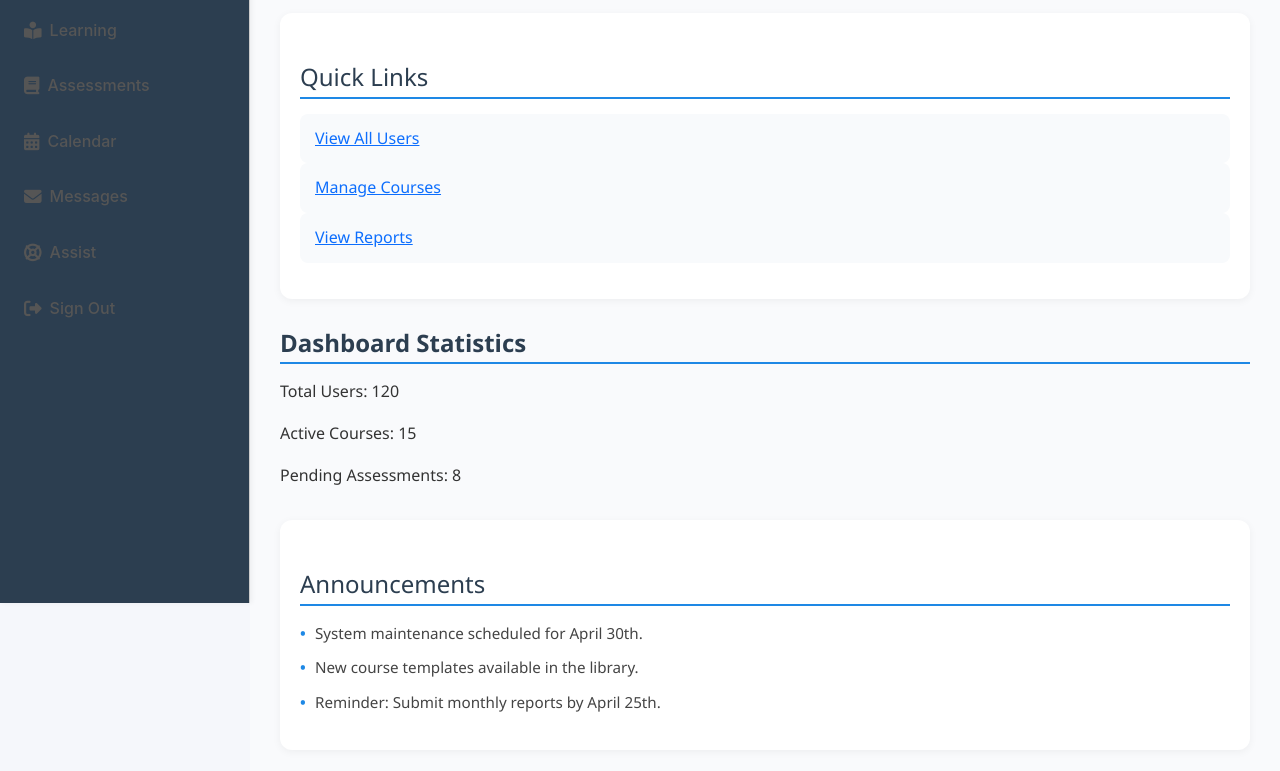
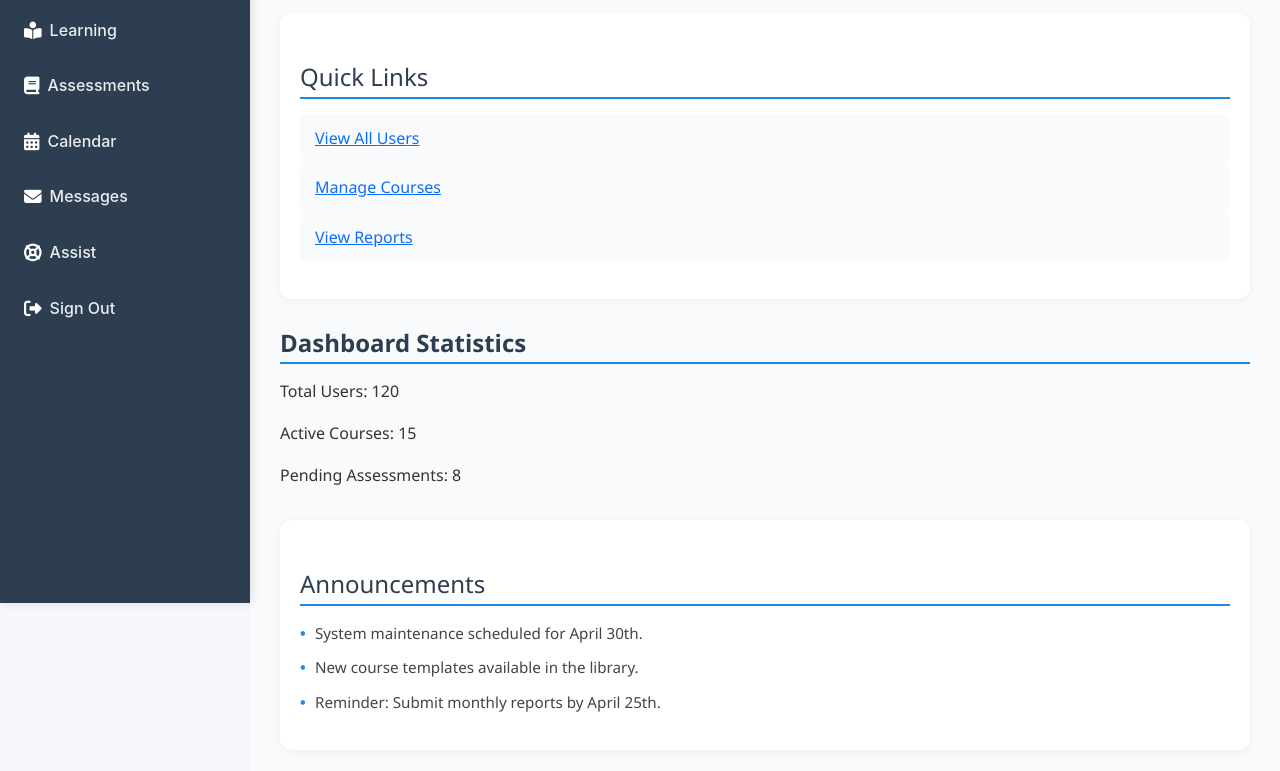
Before and after one commit to flash3105/LMS, a website with bundled scripts: page UI/Dashboard/AdminDashboard/Admindashboard.html in a window 1280 px wide. Shown: the part 197-968 px from the top of the page. Built offline with nearby package versions, Linux system fonts and the light colour scheme.

Commit message:
admin sidebar

```diff
--- a/UI/Dashboard/AdminDashboard/AdminDashboard.css
+++ b/UI/Dashboard/AdminDashboard/AdminDashboard.css
@@ -39,39 +39,41 @@ body {
 /* --- Sidebar --- */
 .sidebar {
   width: 250px;
-  background-color: #2c3e50;
-  color: #333;
+  background-color: #2c3e50; /* Primary blue */
+  color: white; /* Text color */
   padding: 20px 0;
   position: fixed;
   height: 100vh;
-  border-right: 1px solid #ccc;
-  box-shadow: 2px 0 5px rgba(0, 0, 0, 0.05);
+  border-right: none;
+  box-shadow: 2px 0 10px rgba(0, 0, 0, 0.1);
   z-index: 1000;
   transition: transform 0.3s ease;
 }
 
 .sidebar a {
-  color: #555;
+  color: rgba(255, 255, 255, 0.9); /* Semi-transparent white */
   display: flex;
   align-items: center;
   padding: 15px 20px;
   text-decoration: none;
   font-size: 1rem;
   font-weight: 500;
-  transition: background-color 0.2s ease, color 0.2s ease;
+  transition: all 0.2s ease;
   border-left: 4px solid transparent;
 }
 
 .sidebar a i {
   margin-right: 10px;
   font-size: 1.1rem;
+  color: white; /* Ensure icons are white */
 }
 
+/* Hover & Active States */
 .sidebar a:hover,
 .sidebar a.active {
-  background-color: #f0f0f0;
-  color: #1e88e5;
-  border-left-color: #1e88e5;
+  background-color: rgba(255, 255, 255, 0.15); /* Light white overlay */
+  color: white;
+  border-left-color: white;
 }
 
 /* --- Main Content --- */
```
